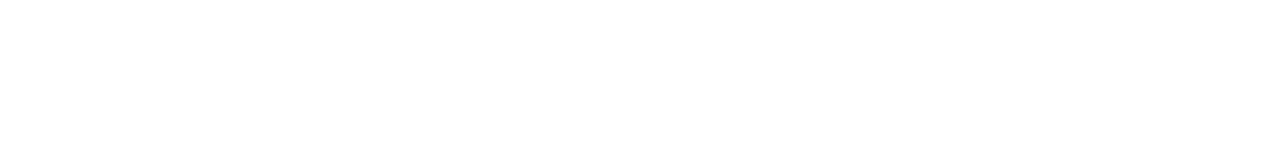
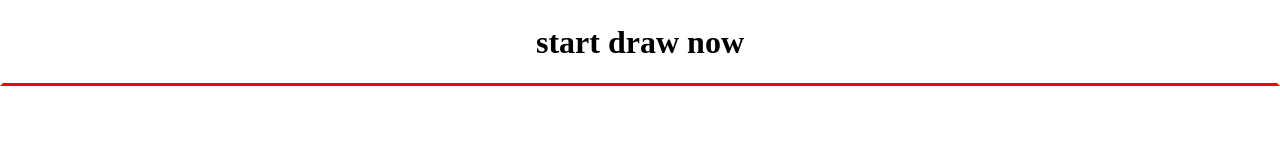
Before and after one commit to diyarfaraj/fun-with-canvas, a plain HTML site: page index.html in a window 1280 px wide. Drawn offline with Linux system fonts and the light colour scheme.

Commit message:
header added

```diff
--- a/index.html
+++ b/index.html
@@ -6,6 +6,9 @@
   <link rel="stylesheet" type="text/css" href="style.css">
 </head>
 <body>
+	<div class="container">
+	<h1 class="rubrik">start draw now</h1>
+	</div>
 <canvas id="draw" width="800" height="800"></canvas>
 
 <script type="text/javascript" src="script.js"></script>
--- a/style.css
+++ b/style.css
@@ -1,3 +1,16 @@
  html, body {
     margin: 0;
   }
+
+  .rubrik {
+
+  }
+
+  .container {
+  	border-style: solid;
+  	border-color: white white red white;
+
+  	display: flex;
+  	justify-content: center;
+  	align-items: center;
+  }
```
